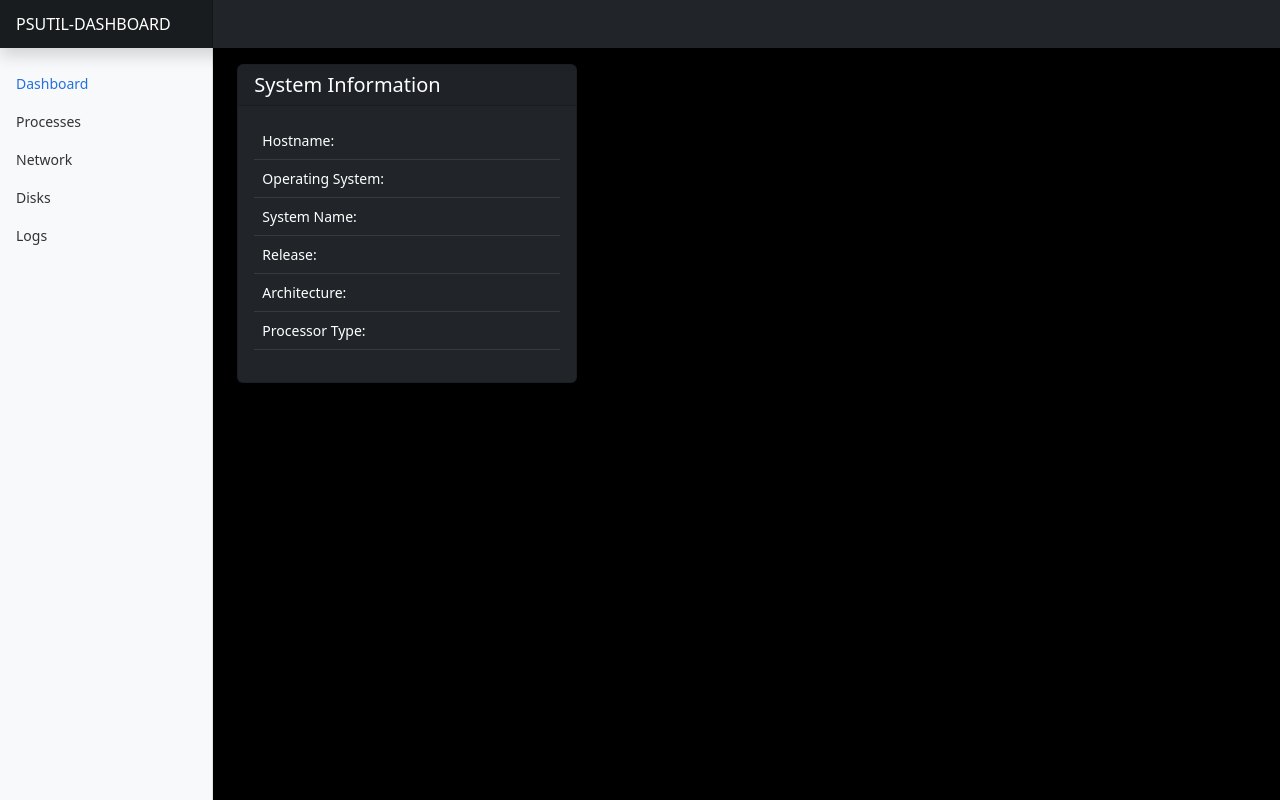
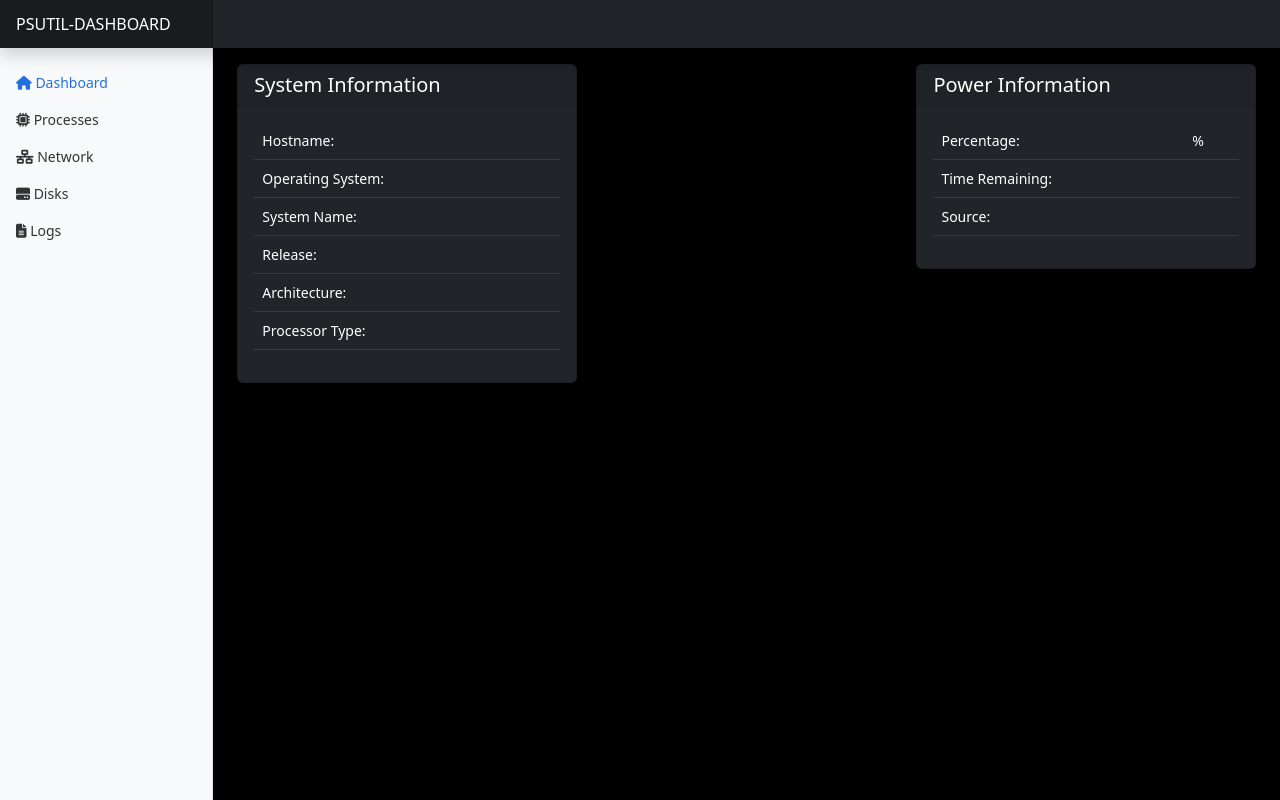
Before and after one commit to gopalcnepal/psutil-dashboard, a Flask app: template app/templates/index.html in a window 1280 px wide. Run offline with Flask 2, Linux system fonts and the light colour scheme; the template is opened without the code that fills it, so the values that code supplies are empty.

Commit message:
Added Power Information
Added the get_power_info function to systeminfo.py and the output data is displayed to dashboard page.

```diff
--- a/app/templates/base.html
+++ b/app/templates/base.html
@@ -4,6 +4,7 @@
         <meta charset="utf-8">
         <meta name="viewport" content="width=device-width, initial-scale=1">
         <link href="https://cdn.jsdelivr.net/npm/bootstrap@5.2.2/dist/css/bootstrap.min.css" rel="stylesheet" integrity="sha384-Zenh87qX5JnK2Jl0vWa8Ck2rdkQ2Bzep5IDxbcnCeuOxjzrPF/et3URy9Bv1WTRi" crossorigin="anonymous">
+        <link rel="stylesheet" href="https://cdnjs.cloudflare.com/ajax/libs/font-awesome/6.2.0/css/all.min.css" integrity="sha512-xh6O/CkQoPOWDdYTDqeRdPCVd1SpvCA9XXcUnZS2FmJNp1coAFzvtCN9BmamE+4aHK8yyUHUSCcJHgXloTyT2A==" crossorigin="anonymous" referrerpolicy="no-referrer" />
         <link rel="stylesheet" href="{{ url_for('static', filename='css/base.css') }}">
         {% block head %} {% endblock %}
     </head>
@@ -27,31 +28,31 @@
                         <ul class="nav flex-column">
                             <li class="nav-item">
                                 <a class="nav-link active" aria-current="page" href="#">
-                                    <span data-feather="home" class="align-text-bottom"></span>
+                                    <i class="fa-solid fa-house"></i>
                                     Dashboard
                                 </a>
                             </li>
                             <li class="nav-item">
                                 <a class="nav-link" href="#">
-                                    <span data-feather="cpu" class="align-text-bottom"></span>
+                                    <i class="fa-solid fa-microchip"></i>
                                     Processes
                                 </a>
                             </li>
                             <li class="nav-item">
                                 <a class="nav-link" href="#">
-                                    <span data-feather="share-2" class="align-text-bottom"></span>
+                                    <i class="fa-solid fa-network-wired"></i>
                                     Network
                                 </a>
                             </li>
                             <li class="nav-item">
                             <a class="nav-link" href="#">
-                                <span data-feather="hard-drive" class="align-text-bottom"></span>
+                                <i class="fa-solid fa-hard-drive"></i>
                                 Disks
                             </a>
                             </li>
                             <li class="nav-item">
                             <a class="nav-link" href="#">
-                                <span data-feather="files-text" class="align-text-bottom"></span>
+                                <i class="fa-solid fa-file-lines"></i>
                                 Logs
                             </a>
                             </li>
@@ -61,7 +62,7 @@
 
                 <!-- Main Contents -->
                 <main class="col-md-9 ms-sm-auto col-lg-10 px-md-4">
-                    <div class="d-flex justify-content-between flex-wrap flex-md-nowrap align-items-center pt-3 pb-2 mb-3">
+                    <div class="d-flex justify-content-between flex-wrap flex-md-nowrap align-items-top pt-3 pb-2 mb-3">
                         {% block body %} {% endblock %}
                     </div>
                 </main>
@@ -69,6 +70,5 @@
         </div>
         {% block script %} {% endblock %}
         <script src="https://cdn.jsdelivr.net/npm/bootstrap@5.2.2/dist/js/bootstrap.bundle.min.js" integrity="sha384-OERcA2EqjJCMA+/3y+gxIOqMEjwtxJY7qPCqsdltbNJuaOe923+mo//f6V8Qbsw3" crossorigin="anonymous"></script>
-        <script src="https://cdn.jsdelivr.net/npm/feather-icons@4.28.0/dist/feather.min.js" integrity="sha384-uO3SXW5IuS1ZpFPKugNNWqTZRRglnUJK6UAZ/gxOX80nxEkN9NcGZTftn6RzhGWE" crossorigin="anonymous"></script>
     </body>
 </html>
--- a/app/templates/index.html
+++ b/app/templates/index.html
@@ -5,6 +5,7 @@
 {% endblock %}
 
 {% block body %}
+    <!-- System Information -->
     <div class="col-lg-4">
         <div class="card bg-dark text-white">
             <h5 class="card-header">System Information</h5>
@@ -38,6 +39,29 @@
             </div>
         </div>
     </div>
+
+    <!-- Power Information -->
+    <div class="col-lg-4">
+        <div class="card bg-dark text-white">
+            <h5 class="card-header">Power Information</h5>
+            <div class="card-body">
+                <table class="table table-hover text-left table-dark">
+                    <tr>
+                        <td scope="row"> Percentage: </td>
+                        <td> {{ context.power_info['percent'] }} % </td>
+                    </tr>
+                    <tr>
+                        <td scope="row"> Time Remaining: </td>
+                        <td> {{ context.power_info['time_remaining'] }} </td>
+                    </tr>
+                    <tr>
+                        <td scope="row"> Source: </td>
+                        <td> {{ context.power_info['power_source'] }} </td>
+                    </tr>
+                </table>
+            </div>
+        </div>
+    </div>
 {% endblock %}
 
 {% block script %}
--- a/app/views.py
+++ b/app/views.py
@@ -1,11 +1,12 @@
 from app import app
 from flask import render_template, url_for
-from .systeminfo import get_platform_info
+from .systeminfo import get_platform_info, get_power_info
 
 @app.route('/')
 def index():
     context = {
         'platform_info': get_platform_info(),
+        'power_info': get_power_info(),
     }
 
     return render_template("index.html", context=context)
```
Also changed, not shown: app/systeminfo.py (+17 -0 lines), README.md.
